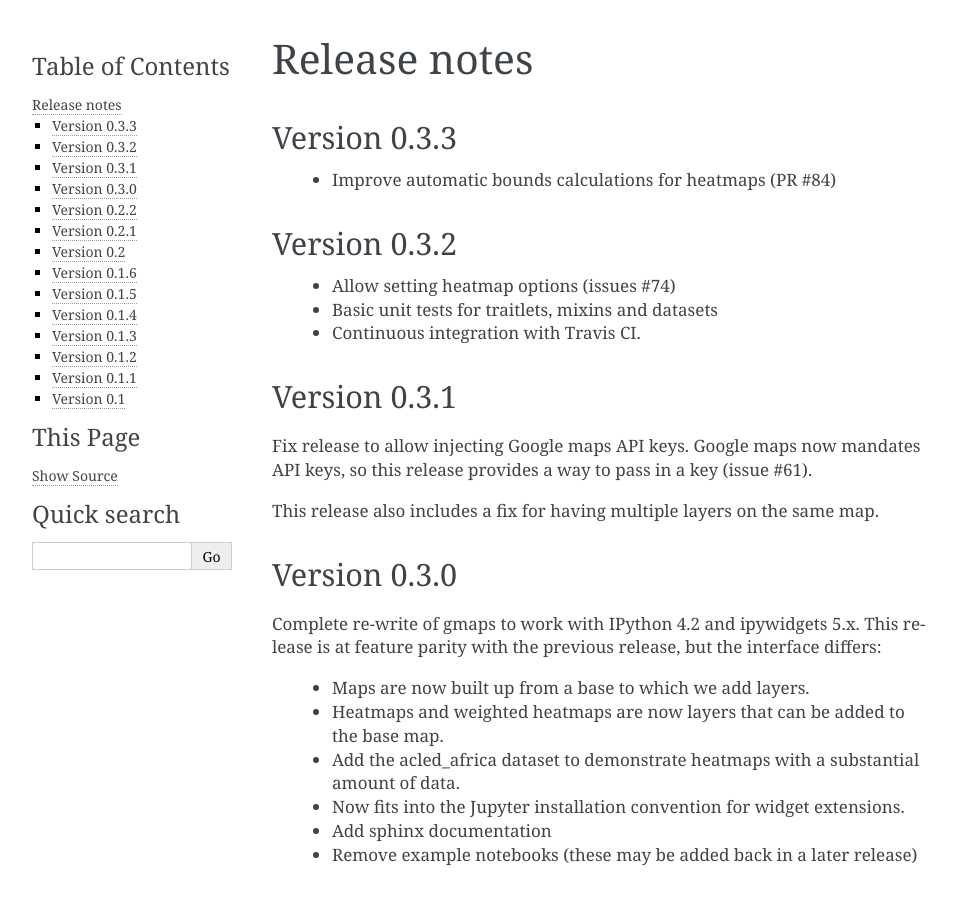
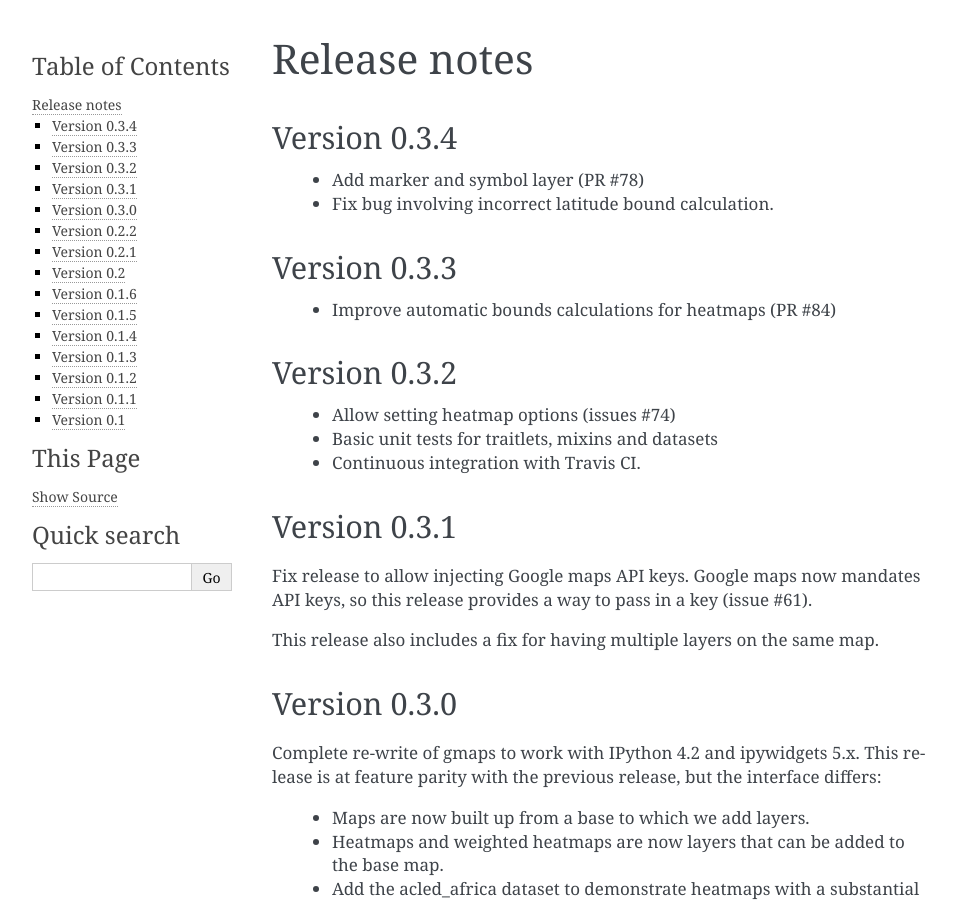
Before and after one commit to pbugnion/gmaps, a Sphinx documentation site: the page built from docs/source/release_notes.rst, in a window 1280 px wide and 900 px high. Shown: the whole window, without its empty margins (148-1104 px from the left). Built offline with Sphinx 7.4.7, drawn with Linux system fonts in a browser that asks for light colours.

Commit message:
Add release notes for version 0.3.4

```diff
--- a/docs/source/release_notes.rst
+++ b/docs/source/release_notes.rst
@@ -1,6 +1,12 @@
 
 Release notes
 -------------
+
+Version 0.3.4
+=============
+
+ * Add marker and symbol layer (PR #78)
+ * Fix bug involving incorrect latitude bound calculation.
 
 Version 0.3.3
 =============
```
